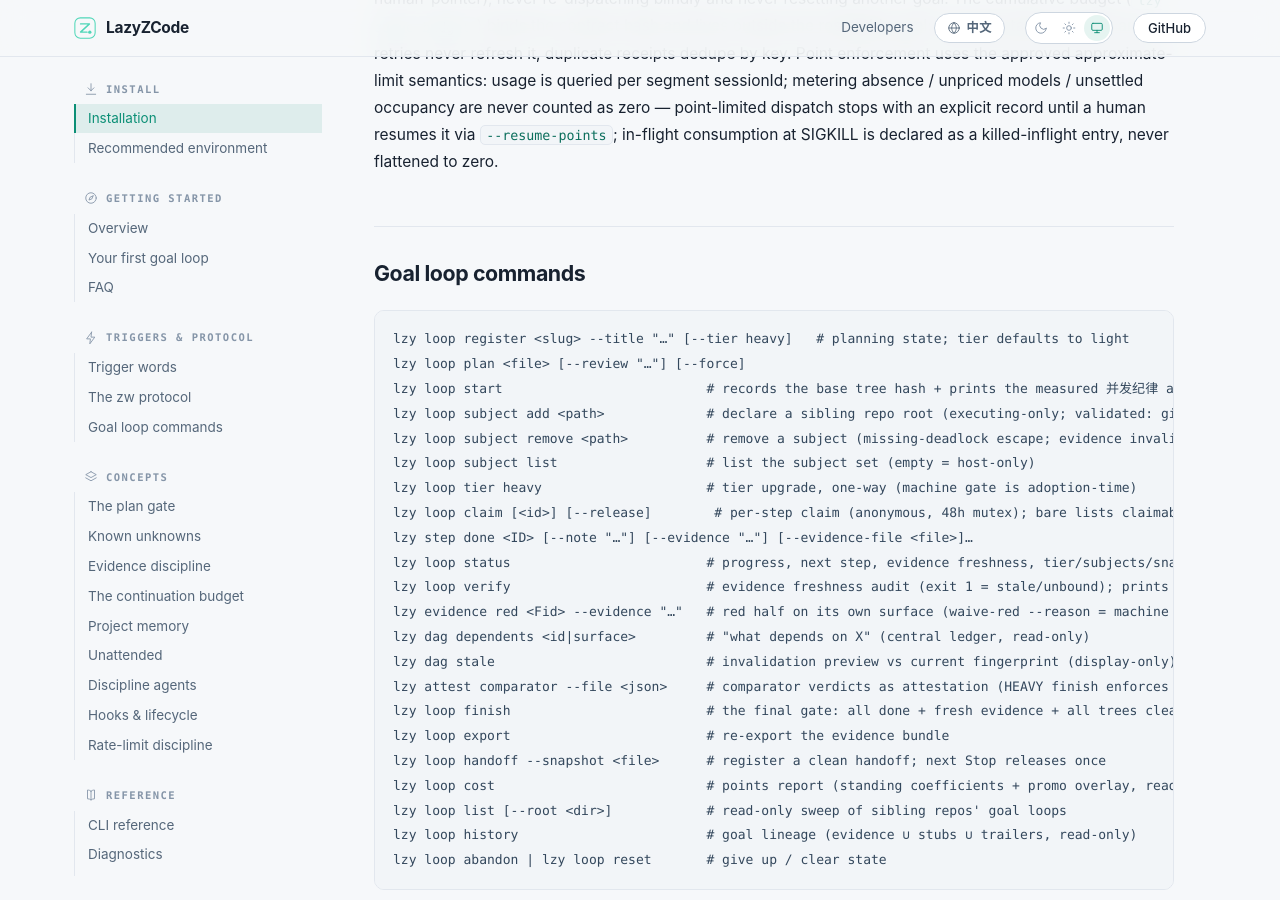
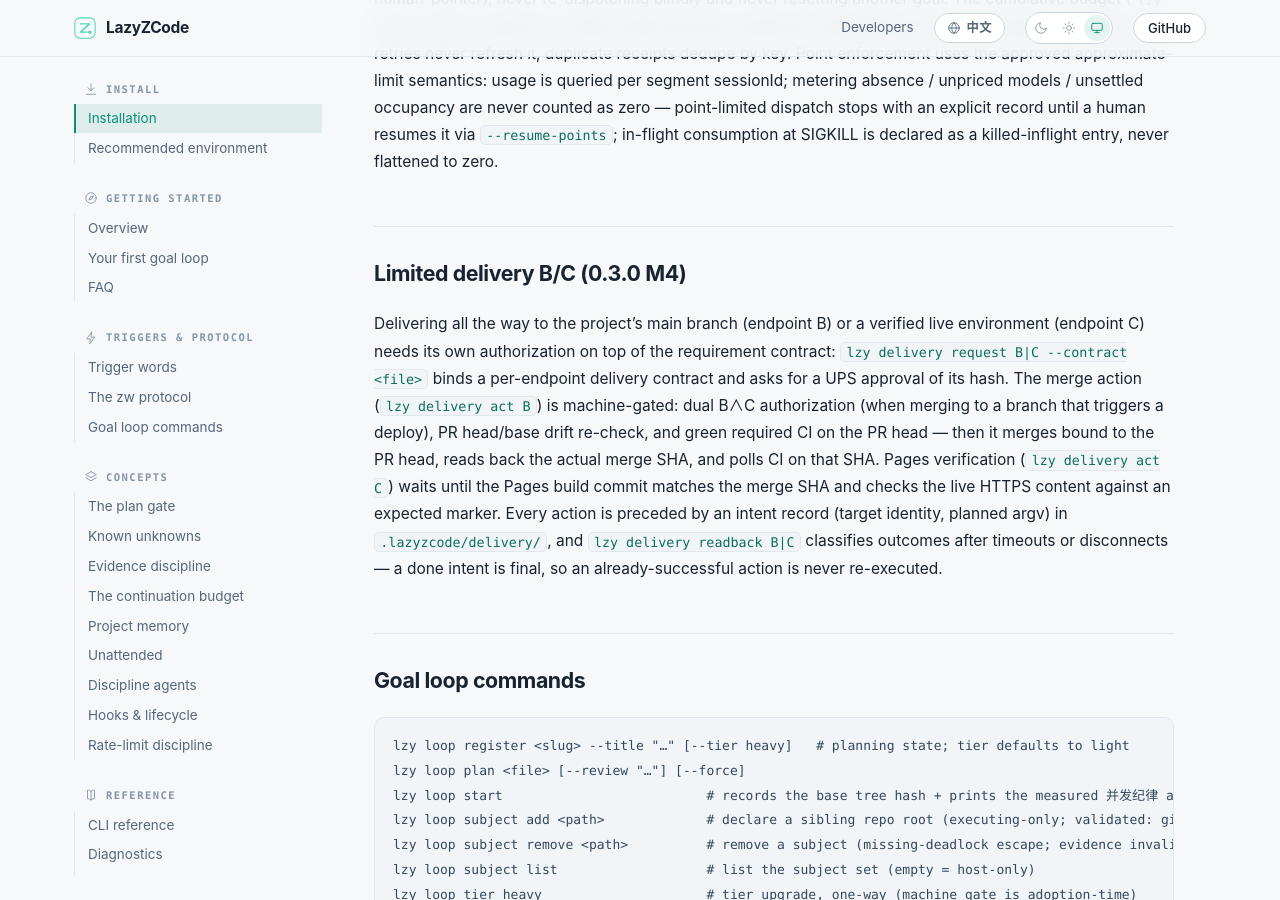
Before and after one commit to Acfufu/lazyzcode, a Jekyll site: the page built from docs/guide/en.md, in a window 1280 px wide and 900 px high, scrolled down 7213 px. Built offline with Jekyll 4.4.1, drawn with Linux system fonts in a browser that asks for light colours; our own code applies the rules of GitHub Pages for plain Markdown files.

Commit message:
docs(v030-m4): N9 文档同步与构建健康预检——ADR-0028 立案+decisions #35+AGENTS §4 #35 行（§2 腾位后 11896/12288）+CHANGELOG/CONTEXT 交付意图/README·guide 双语 delivery 行；预检抓 docs/history.md 新引入字面 {{{ → _config.yml exclude 根治（reviews/evidence 同款先例，站点无内链）
Goal: v030-m4-delivery#N9

```diff
--- a/docs/_config.yml
+++ b/docs/_config.yml
@@ -13,6 +13,7 @@ permalink: pretty
 exclude:
   - reviews
   - evidence
+  - history.md
 
 defaults:
   # 兜底：其余 md（adr/spikes/diagnostics/research 等内部工程记录）走 bare 布局，
--- a/docs/guide/en.md
+++ b/docs/guide/en.md
@@ -293,6 +293,22 @@ per segment sessionId; metering absence / unpriced models / unsettled occupancy
 never counted as zero — point-limited dispatch stops with an explicit record until a
 human resumes it via `--resume-points`; in-flight consumption at SIGKILL is declared as
 a killed-inflight entry, never flattened to zero.
+
+## Limited delivery B/C (0.3.0 M4)
+
+Delivering all the way to the project's main branch (endpoint B) or a verified live
+environment (endpoint C) needs its own authorization on top of the requirement
+contract: `lzy delivery request B|C --contract <file>` binds a per-endpoint delivery
+contract and asks for a UPS approval of its hash. The merge action (`lzy delivery act
+B`) is machine-gated: dual B∧C authorization (when merging to a branch that triggers a
+deploy), PR head/base drift re-check, and green required CI on the PR head — then it
+merges bound to the PR head, reads back the actual merge SHA, and polls CI on that SHA.
+Pages verification (`lzy delivery act C`) waits until the Pages build commit matches
+the merge SHA and checks the live HTTPS content against an expected marker. Every
+action is preceded by an intent record (target identity, planned argv) in
+`.lazyzcode/delivery/`, and `lzy delivery readback B|C` classifies outcomes after
+timeouts or disconnects — a done intent is final, so an already-successful action is
+never re-executed.
 
 ## Goal loop commands
 
```
Also changed, not shown: AGENTS.md (+2 -1 lines), CONTEXT.md (+3 -0 lines), README.zh-CN.md (+1 -0 lines), docs/adr/0028-delivery-authorization.md (added, +23 -0 lines), docs/decisions.md (+2 -0 lines), docs/guide/zh.md (+11 -0 lines), CHANGELOG.md, README.md.
